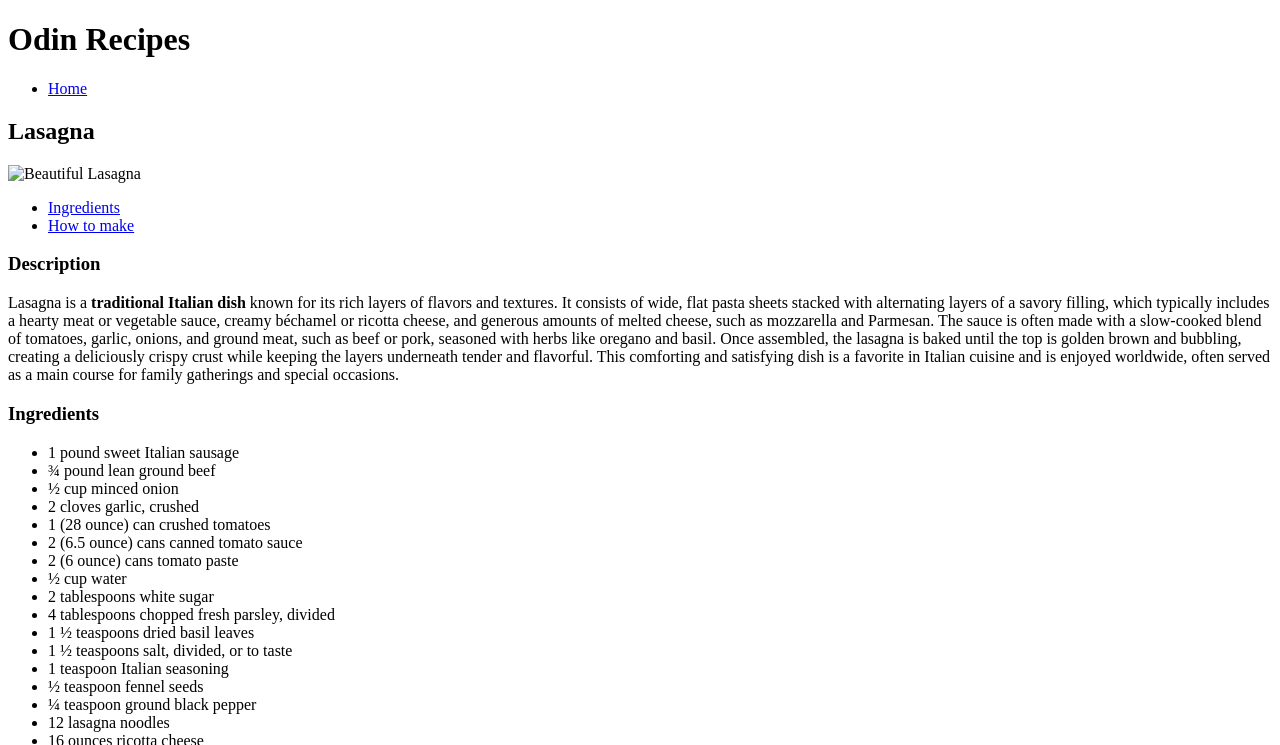
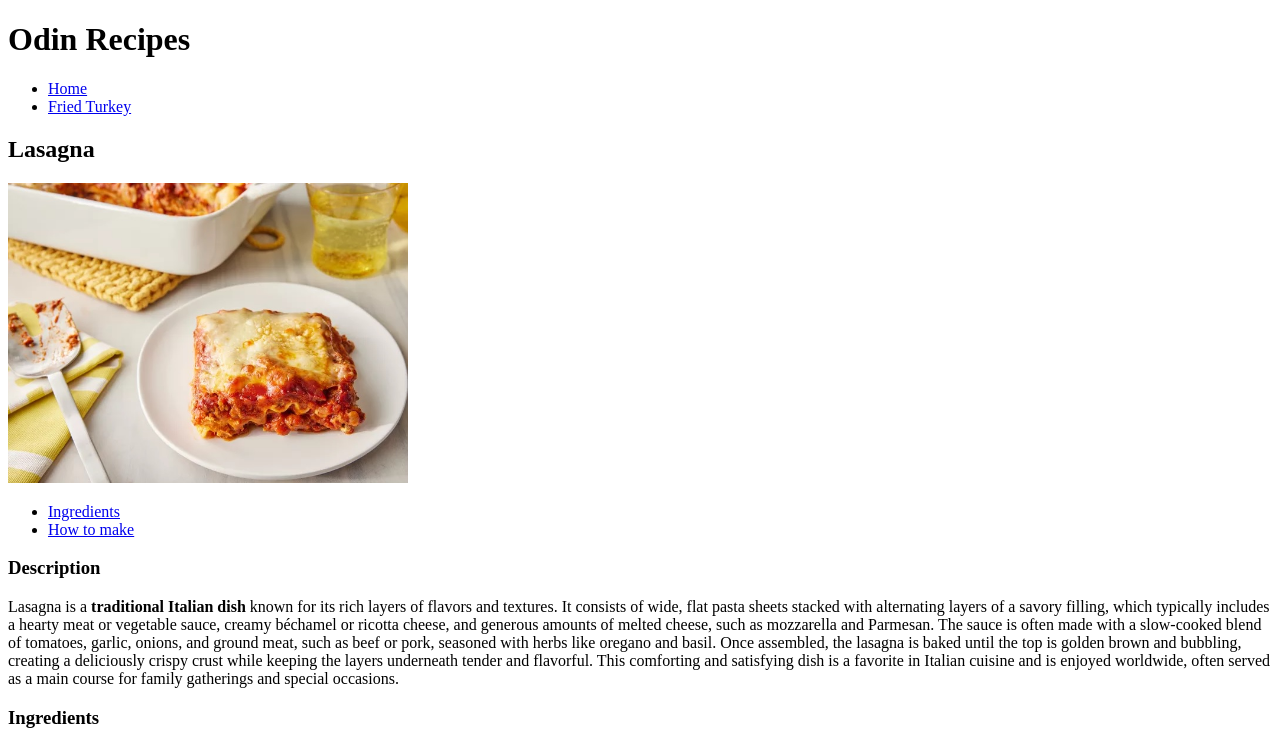
Before and after one commit to Calostrava/odin-recipes, a plain HTML site: page recipes/lasagna.html in a window 1280 px wide. Shown: the top 745 px of the page. Drawn offline with Linux system fonts and the light colour scheme.

Commit message:
Add page FriedTurkey in precedent commit(bug) and fix the menu on lasagna

```diff
--- a/recipes/lasagna.html
+++ b/recipes/lasagna.html
@@ -9,11 +9,12 @@
     <h1>Odin Recipes</h1>
     <ul>
         <li> <a href="../index.html">Home</a></li>
+        <li><a href="./fried-turkey.html">Fried Turkey</a></li>
     </ul>
 
         <h2>Lasagna</h2>
 
-        <img src="/images/lasagna.jpg" width="400" height="300" alt="Beautiful Lasagna">
+        <img src="/images/lasagna/lasagna.jpg" width="400" height="300" alt="Beautiful Lasagna">
         <ul>
             <li><a href="#ingredients">Ingredients</a></li>
             <li><a href="#make">How to make</a></li>
@@ -98,8 +99,6 @@
                     <br>
                     <li>
                         Preheat the oven to 375 degrees F (190 degrees C).
-                            <br>
-                            <br>
                     </li>
                     <br>
                     <li>
```
